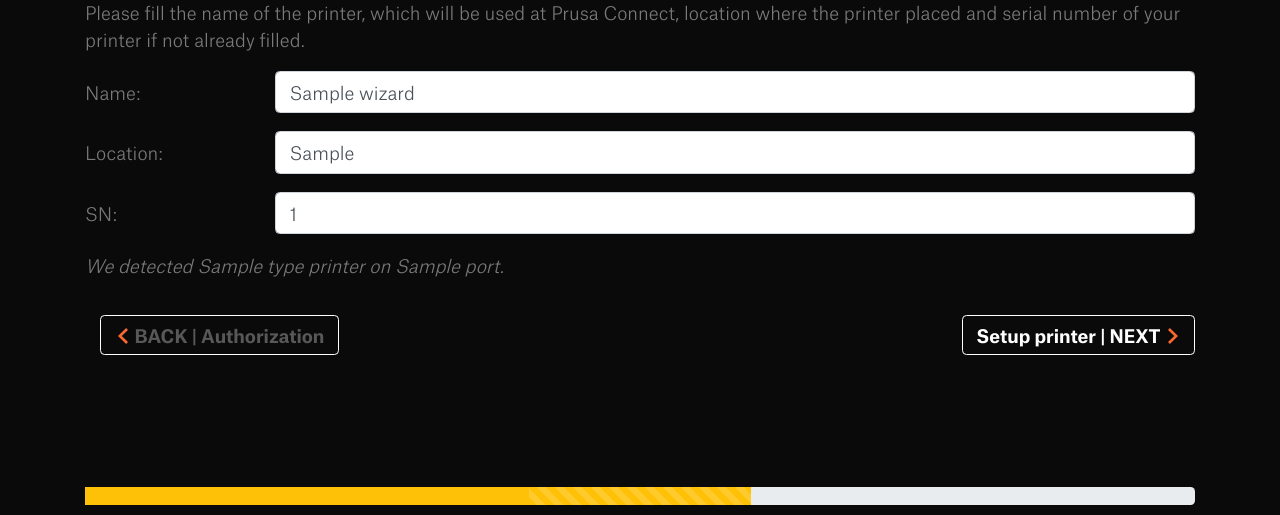
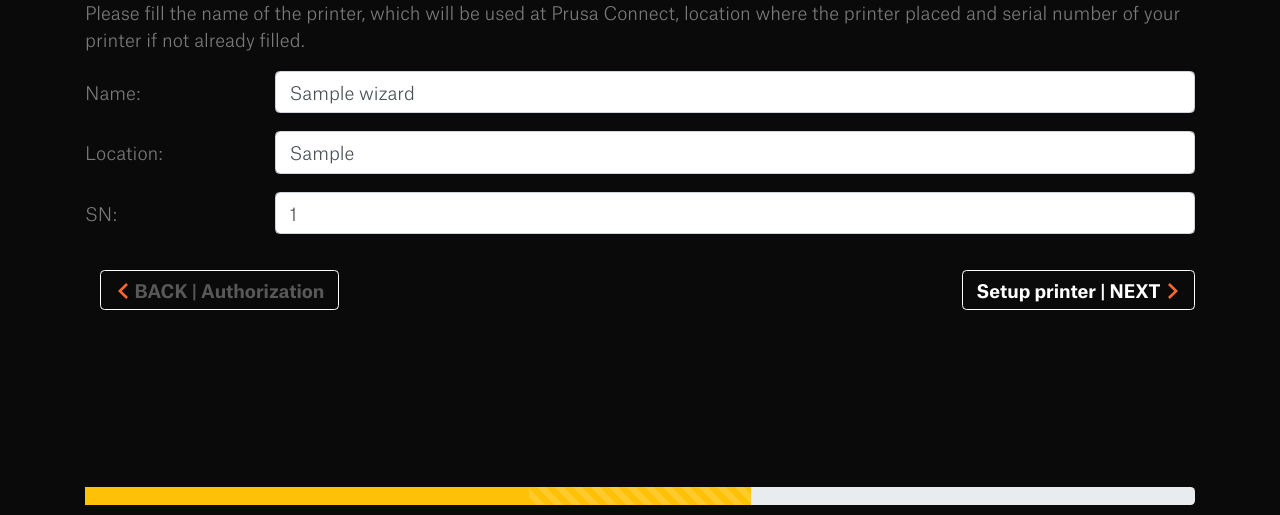
Before and after one commit to prusa3d/Prusa-Link, a Python web app: template templates/wizard_printer.html in a window 1280 px wide. Shown: the part 216-731 px from the top of the page. Run offline with Jinja, Linux system fonts and the light colour scheme; the template is opened without the code that fills it: most values are stand-ins (such as "Sample title", 1, 10 or a date in 2020); some web fonts are replaced.

Commit message:
litle html fix

```diff
--- a/templates/index.html
+++ b/templates/index.html
@@ -7,8 +7,8 @@
       <div class="jumbotron http-error">
         <h1>Prusa Link</h1>
         <p></p>
-        <p>For uploading gcodes from the Prusa Slicer use this Api-Key:</p>
-        <code>{{ api_key }}</code>
+        <p>For uploading gcodes from the Prusa Slicer use this Api-Key:
+          <code>{{ api_key }}</code>
         </p>
       </div>
     </div>
--- a/templates/wizard_printer.html
+++ b/templates/wizard_printer.html
@@ -43,9 +43,6 @@
               </div>
             </div>
 
-            <p><i>We detected {{ wizard.daemon.prusa_link.printer.type }} printer on
-            {{ wizard.daemon.cfg.printer.port }}.</i></p>
-
             <div class="container navigation">
               <div class="row">
                   <div class="col">
@@ -58,8 +55,6 @@
             </div>
           </form>
 
-
-
         </div>{# /col-md-9 so end of content  #}
       </div>{# /row #}
     </div>{# /container #}
```
Also changed, not shown: 1 other file.
